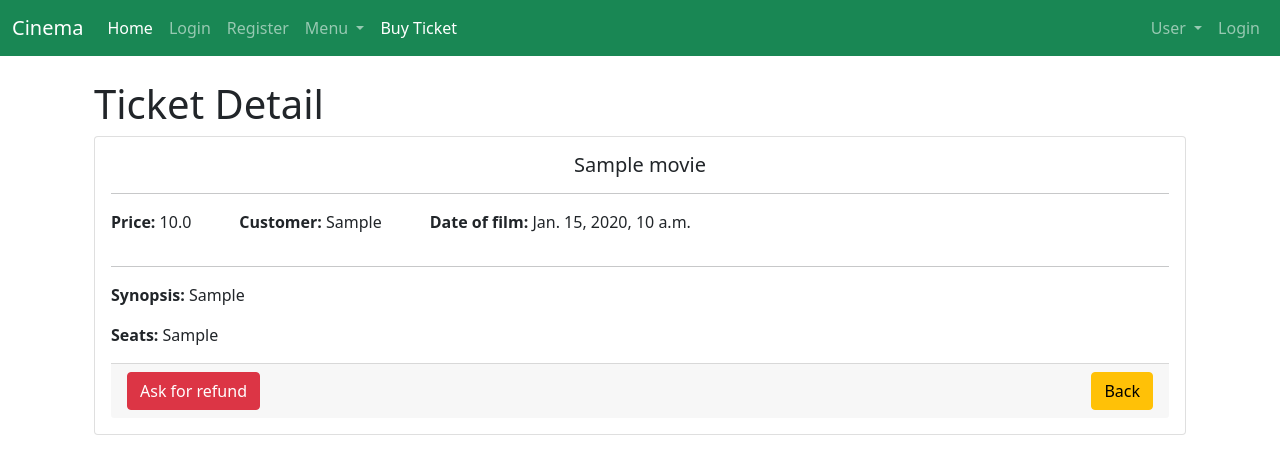
After one commit to dbistuer/Projecte, a Django app: page /Teatre/Ticket/Detail/1 in a window 1280 px wide. The commit adds this page. Shown: the top 474 px of the page. Run offline with Django 4.2, Linux system fonts and the light colour scheme; tables that the repository leaves empty hold one stand-in row (values such as "Sample post"); some libraries are stand-ins or nearby versions.

Commit message:
Ticket list detail and buy done

```diff
--- a/Projecte/settings/base.py
+++ b/Projecte/settings/base.py
@@ -27,7 +27,7 @@ INSTALLED_APPS = [
     'django.contrib.sessions',
     'django.contrib.messages',
     'django.contrib.staticfiles',
-    'Teatre.apps.TeatreConfig'
+    'Teatre.apps.TeatreConfig',
 ]
 
 MIDDLEWARE = [
--- /dev/null
+++ b/Teatre/Templates/Ticket/Detail.html
@@ -0,0 +1,32 @@
+{% extends "base.html" %}
+{% block title %} Ticket Detail {% endblock %}
+{% block css %}
+    .notify-badge{
+        position: absolute;
+        right: 0px;
+        bottom:(screen.widht/2);
+    }
+{%endblock%}
+{% block body %}
+<div class="container">
+    <h1>Ticket Detail</h1>
+    <div class="card">
+        <div class="card-body">
+            <h5 class="card-title text-center">{{ ticket.Movie.name}}</h5>
+            <hr/>
+                <div class="d-flex">
+                    <p><b>Price:</b> {{ ticket.price }}</p>
+                    <p class="ms-5"><b>Customer:</b> {{ticket.Client.DNI}}</p>
+                    <p class="ms-5"><b>Date of film:</b> {{ticket.date}}</p>
+                </div>
+            <hr/>
+            <p class="card-text"><b>Synopsis: </b>{{ ticket.Movie.synopsis}}</p>
+            <p><b>Seats: </b>{{ ticket.Seats }}</p>
+            <div class="card-footer text-muted d-flex">
+                <a href="#" class="btn btn-danger">Ask for refund</a>
+                <a href="{% url 'list_tickets' %}" class="ms-auto btn btn-warning">Back</a>
+            </div>
+        </div>
+    </div>
+</div>
+{% endblock %}
--- a/Teatre/Templates/Ticket/List.html
+++ b/Teatre/Templates/Ticket/List.html
@@ -6,7 +6,6 @@
     <h1>List of Tickets</h1>
 <div class="row">
     <div class="col-sm-12 col-md-12 col-lg-12 col-xl-12">
-
         <div class="table-responsive py-2">
             <table class="table table-striped">
                 <thead>
@@ -17,6 +16,7 @@
                     <th>Client</th>
                     <th>Price</th>
                     <th>Date</th>
+                    <th></th>
                 </tr>
                 </thead>
                 <tbody>
@@ -29,6 +29,9 @@
                         <td>{{ticket.Client.DNI}}</td>
                         <td>{{ticket.price}} €</td>
                         <td>{{ ticket.date|date:"d/m/Y H:i" }}</td>
+                        <td>
+                           <a class="btn btn-primary" href="{% url 'detail_ticket' ticket.id %}">Detail</a>
+                        </td>
                     </tr>
                     {% endfor %}
                 {% else %}
--- a/Teatre/models/movie_.py
+++ b/Teatre/models/movie_.py
@@ -2,7 +2,7 @@ from django.db import models
 from django.db.models import Model
 from .account import Client
 from .cinema_ import Room,Cinema
-from django.contrib.postgres.fields import ArrayField
+from django.core.validators import int_list_validator
 from Projecte.settings.base import MEDIA_ROOT as media
 
 
@@ -24,7 +24,7 @@ class Ticket(Model):
     Movie = models.ForeignKey(Movie, on_delete=models.CASCADE)
     Room = models.ForeignKey(Room, on_delete=models.CASCADE)
     Cinema = models.ForeignKey(Cinema, on_delete=models.CASCADE)
-    Seats = ArrayField(models.IntegerField(),null=True)
+    Seats = models.CharField(validators=[int_list_validator],max_length=100)
 
 
     class Meta:
--- a/Teatre/urls/tickets.py
+++ b/Teatre/urls/tickets.py
@@ -4,5 +4,6 @@ from Teatre import views
 urlpatterns_tickets = [
     path('Ticket/List', views.ticket_list, name='list_tickets'),
     path('Ticket/select',views.ticket_select, name='select_tickets'),
-    path('Ticket/Buy/<int:id_assignation>',views.ticket_buy, name='buy_ticket')
+    path('Ticket/Buy/<int:id_assignation>',views.ticket_buy, name='buy_ticket'),
+    path('Ticket/Detail/<int:id_ticket>',views.ticket_detail,name='detail_ticket')
 ]
--- a/Teatre/views/ticket.py
+++ b/Teatre/views/ticket.py
@@ -38,9 +38,11 @@ def ticket_buy(request,id_assignation):
                           {'movie_cinema_room': movie_cinema_room, 'seat': seats,'total':total,'number':len(seats)})
 
         except:
+            for num_ticket in range(int(request.POST['buy'])-1):
+                seat = seat+1
+                seats.append(seat)
             total = 8.5 * len(seats)
-            Ticket.objects.create(Movie=movie,Cinema=cinema,Room=room,
-                                  date=movie_cinema_room.date_movie, Client=client)
+            Ticket.objects.create(price=total,Movie=movie,Cinema=cinema,Room=room,date=movie_cinema_room.date_movie, Client=client,Seats=seats)
             tickets_obj = Ticket.objects.all()
             return HttpResponseRedirect(reverse('list_tickets'))
     else:
@@ -51,3 +53,7 @@ def ticket_buy(request,id_assignation):
 def ticket_list(request):
     tikets = Ticket.objects.filter(Client_id=request.user.id)
     return render(request,'Ticket/List.html',{'tickets':tikets})
+
+def ticket_detail(request,id_ticket):
+    ticket = Ticket.objects.get(pk=id_ticket)
+    return render(request,'Ticket/Detail.html',{'ticket':ticket})
```
